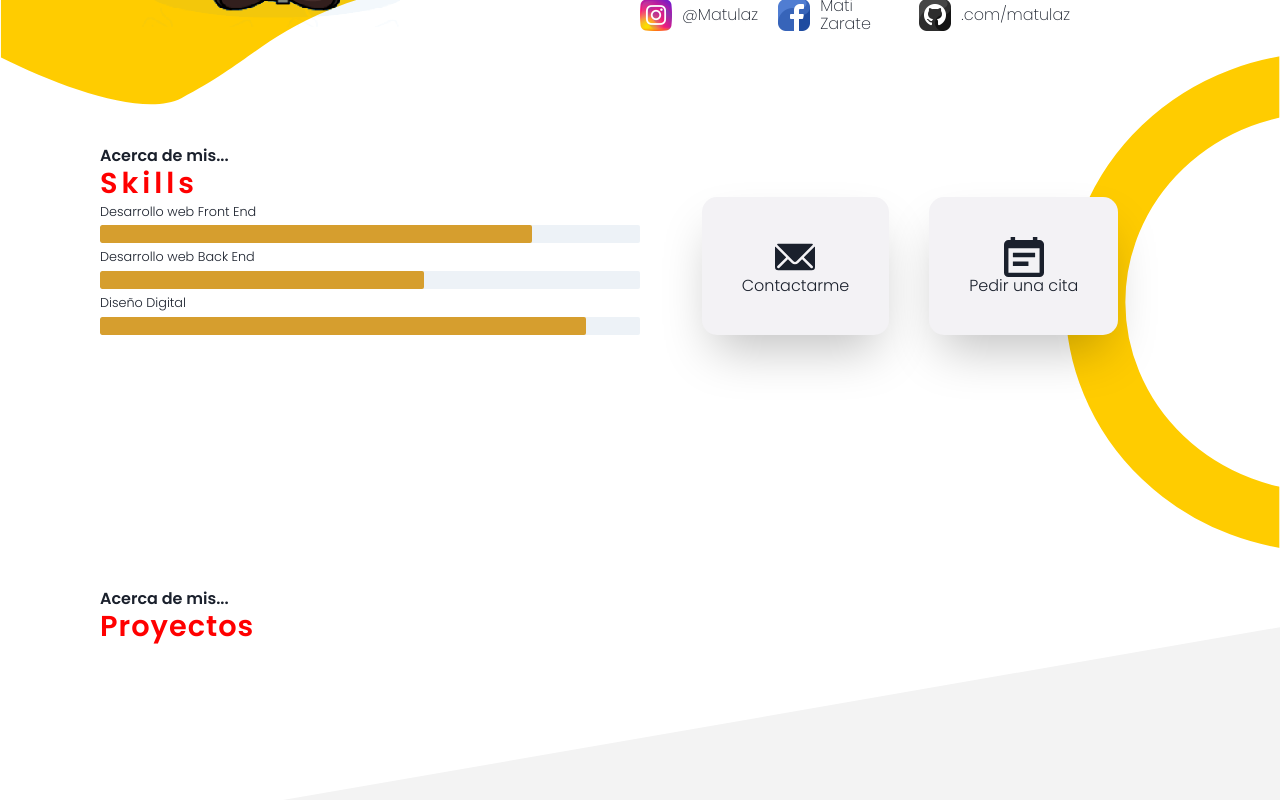
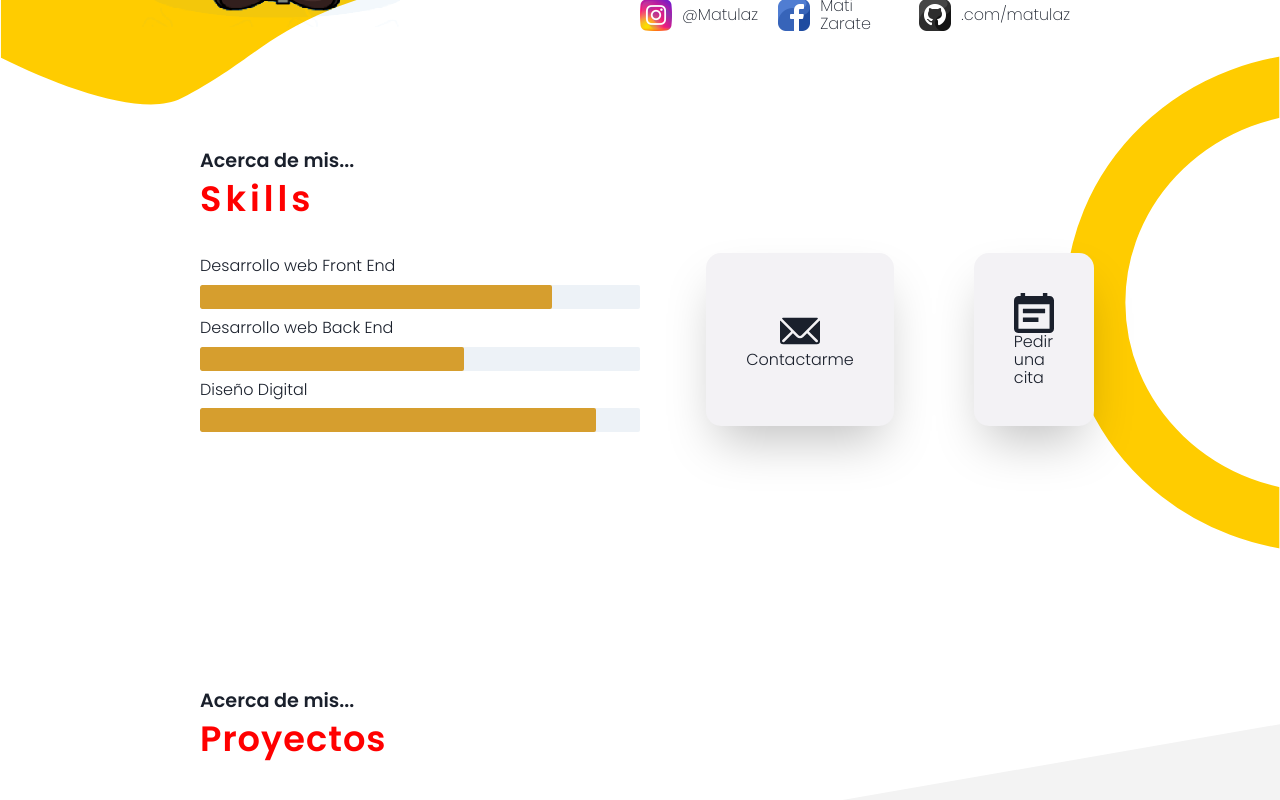
Before and after one commit to Matulaz/matias-zarate-responsive, a React (Vite) app: page / in a window 1280 px wide. Shown: the part 1282-2082 px from the top of the page. Built offline with nearby package versions, Linux system fonts and the light colour scheme.

Commit message:
centrando hero-main-proyectos

```diff
--- a/src/components/desktop/DesktopPortfolio.jsx
+++ b/src/components/desktop/DesktopPortfolio.jsx
@@ -10,7 +10,7 @@ import gh from '../../assets/img/github.png'
 
 function DesktopPortfolio(){
 
-    return(
+        return(
 
         <ChakraProvider>
         <Box className="Main">
@@ -39,27 +39,27 @@ function DesktopPortfolio(){
                         </Box>
                 </Flex>
 
-                <Box pl='100px' >
-                        <Text py='5px' fontSize='1em'fontWeight={600}>Acerca de mis...</Text>
-                        <Text py='5px' color='red' fontSize='1.8em' letterSpacing={4} fontWeight={600}>Skills</Text>
+                <Box pl='200px' paddingBottom='30' >
+                        <Text py='10px' fontSize='1.2em'fontWeight={600}>Acerca de mis...</Text>
+                        <Text py='10px' color='red' fontSize='2.2em' letterSpacing={4} fontWeight={600}>Skills</Text>
                 </Box>
 
-                <Flex justifyContent={'center'} alignItems={'center'} px='100px' paddingBottom={250}>
+                <Flex justifyContent={'center'} alignItems={'center'} px='200px' paddingBottom={250}>
                         <Box w='50%'>
 
-                                <Text py='5px' fontSize='0.8em'>Desarrollo web Front End</Text>
-                                <Progress value={80} colorScheme='yellow' h='18px' borderRadius='2'/>
-                                <Text py='5px' fontSize='0.8em'>Desarrollo web Back End</Text>
-                                <Progress value={60} colorScheme='yellow' h='18px'borderRadius='2'/>
-                                <Text py='5px' fontSize='0.8em'>Diseño Digital</Text>
-                                <Progress value={90} colorScheme='yellow' h='18px'borderRadius='2'/>
+                                <Text py='10px' fontSize='1em'>Desarrollo web Front End</Text>
+                                <Progress value={80} colorScheme='yellow' h='24px' borderRadius='2'/>
+                                <Text py='10px' fontSize='1em'>Desarrollo web Back End</Text>
+                                <Progress value={60} colorScheme='yellow' h='24px'borderRadius='2'/>
+                                <Text py='10px' fontSize='1em'>Diseño Digital</Text>
+                                <Progress value={90} colorScheme='yellow' h='24px'borderRadius='2'/>
                         </Box>
                         <Flex w='50%' justifyContent={'center'} >
-                                <Flex justifyContent={'center'} alignItems='center' flexDirection='column' p='10' bgColor='#f3f2f5' borderRadius='15' boxShadow='2xl'>
+                                <Flex justifyContent={'center'} alignItems='center' flexDirection='column' p='10' bgColor='#f3f2f5' borderRadius='15' ml='20' boxShadow='2xl'>
                                         <EmailIcon boxSize={10} />
                                         <Text>Contactarme</Text>
                                 </Flex>
-                                <Flex justifyContent={'center'} alignItems='center' flexDirection='column' p='10' bgColor='#f3f2f5' borderRadius='15' ml='10' boxShadow='2xl'>
+                                <Flex justifyContent={'center'} alignItems='center' flexDirection='column' p='10' bgColor='#f3f2f5' borderRadius='15' ml='20' boxShadow='2xl'>
                                         <CalendarIcon boxSize={10} />
                                         <Text>Pedir una cita</Text>
                                 </Flex>
--- a/src/components/desktop/DesktopProyectos.jsx
+++ b/src/components/desktop/DesktopProyectos.jsx
@@ -9,9 +9,9 @@ function DesktopProyectos(){
     return(
         <ChakraProvider>
             <Box className="Proyectos">
-            <Box pl='100px' >
-                        <Text py='5px' fontSize='1em'fontWeight={600}>Acerca de mis...</Text>
-                        <Text py='5px' color='red' fontSize='1.8em' letterSpacing={1} fontWeight={600} h='1000'>Proyectos</Text>
+            <Box pl='200px' >
+                        <Text py='10px' fontSize='1.2em'fontWeight={600}>Acerca de mis...</Text>
+                        <Text py='10px' color='red' fontSize='2.2em' letterSpacing={1} fontWeight={600} h='1000'>Proyectos</Text>
                 </Box>
 
             </Box>
```
